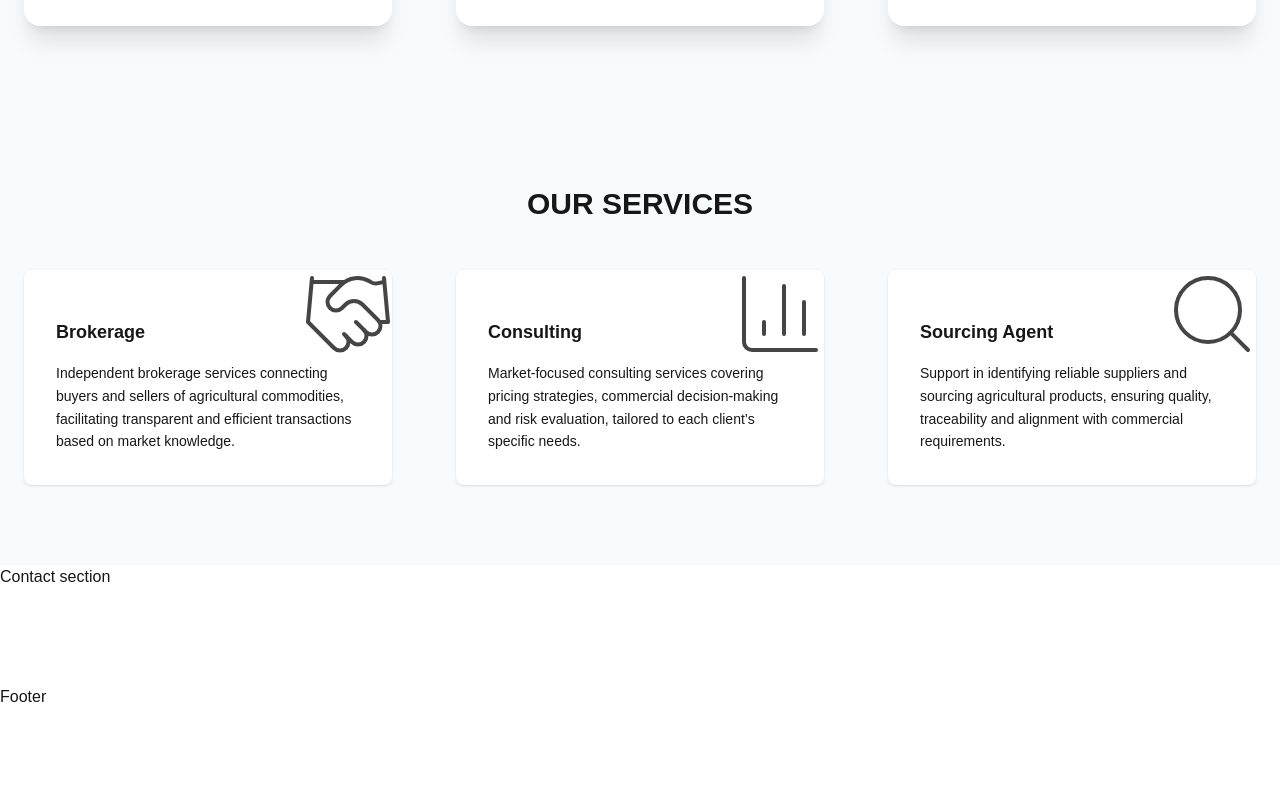
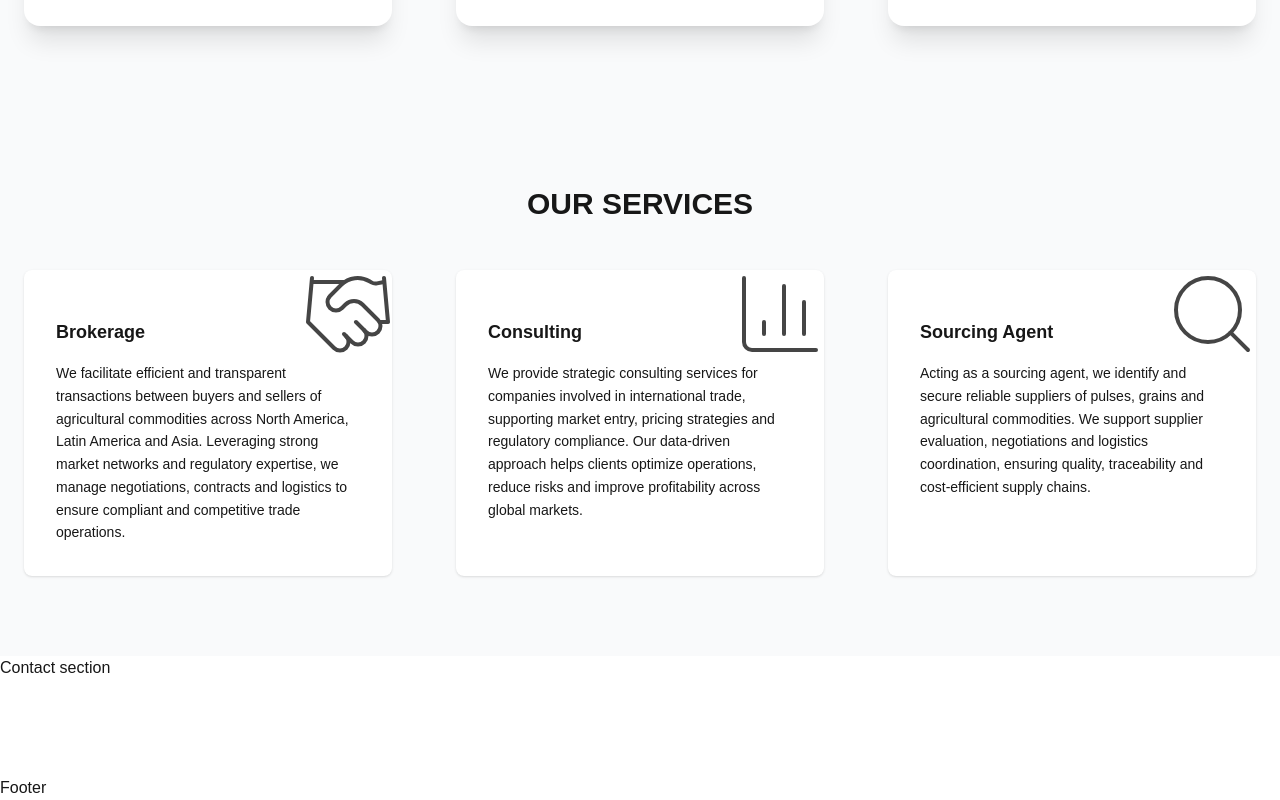
Before and after one commit to MaximoFC/landing-plex-commoditiesco, a Next.js app: page / in a window 1280 px wide. Shown: the part 1990-2790 px from the top of the page. Before the commit the page ends 2699 px from the top, so only its background shows below. Built offline with nearby package versions, Linux system fonts and the light colour scheme.

Commit message:
service's description modified

```diff
--- a/components/sections/Services.tsx
+++ b/components/sections/Services.tsx
@@ -6,19 +6,19 @@ const services: Service[] = [
         id: 1,
         title: "Brokerage",
         description:
-            "Independent brokerage services connecting buyers and sellers of agricultural commodities, facilitating transparent and efficient transactions based on market knowledge."
+            "We facilitate efficient and transparent transactions between buyers and sellers of agricultural commodities across North America, Latin America and Asia. Leveraging strong market networks and regulatory expertise, we manage negotiations, contracts and logistics to ensure compliant and competitive trade operations."
     },
     {
         id: 2,
         title: "Consulting",
         description:
-            "Market-focused consulting services covering pricing strategies, commercial decision-making and risk evaluation, tailored to each client’s specific needs.",
+            "We provide strategic consulting services for companies involved in international trade, supporting market entry, pricing strategies and regulatory compliance. Our data-driven approach helps clients optimize operations, reduce risks and improve profitability across global markets.",
     },
     {
         id: 3,
         title: "Sourcing Agent",
         description:
-            "Support in identifying reliable suppliers and sourcing agricultural products, ensuring quality, traceability and alignment with commercial requirements.",
+            "Acting as a sourcing agent, we identify and secure reliable suppliers of pulses, grains and agricultural commodities. We support supplier evaluation, negotiations and logistics coordination, ensuring quality, traceability and cost-efficient supply chains.",
     },
 ]
 
```
